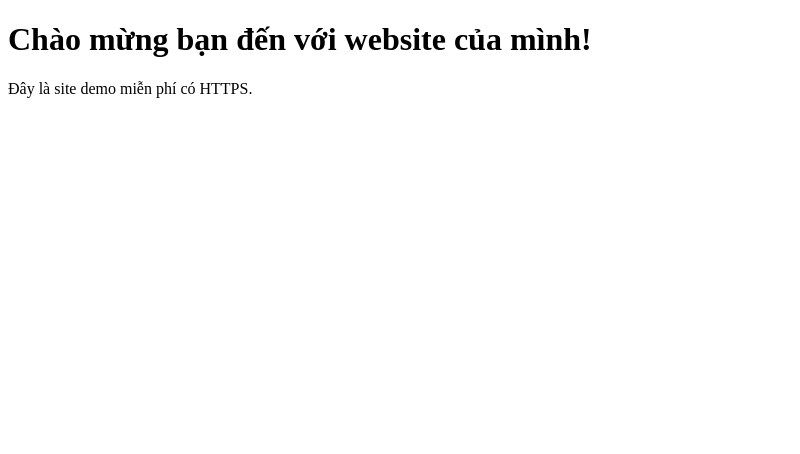
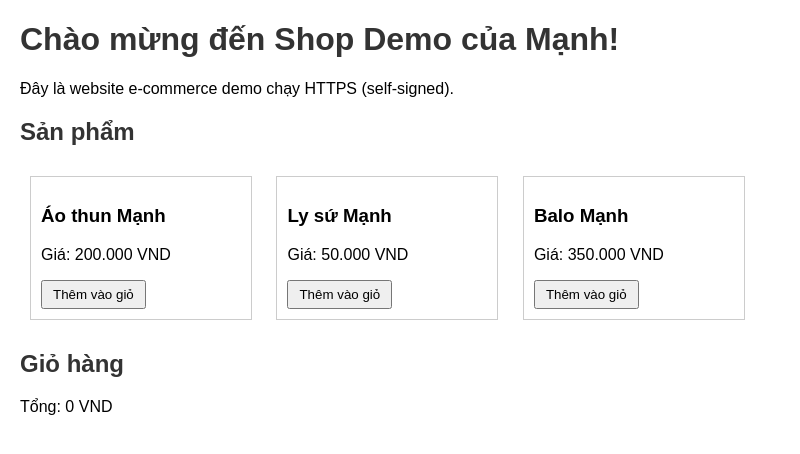
Before and after one commit to manh-crypto/manhle.github.io, a plain HTML site: page index.html in a window 1280 px wide. Shown: the whole page, without its empty margins (0-800 px from the left). Drawn offline with Linux system fonts and the light colour scheme.

Commit message:
index.html

```diff
--- a/index.html
+++ b/index.html
@@ -3,10 +3,63 @@
 <head>
     <meta charset="UTF-8">
     <meta name="viewport" content="width=device-width, initial-scale=1.0">
-    <title>Website của Mạnh</title>
+    <title>Shop Demo của Mạnh</title>
+    <style>
+        body { font-family: Arial, sans-serif; margin: 20px; }
+        h1, h2 { color: #333; }
+        .product { border: 1px solid #ccc; padding: 10px; margin: 10px; display: inline-block; width: 200px; vertical-align: top; }
+        button { padding: 5px 10px; cursor: pointer; }
+        #cart { list-style-type: none; padding: 0; }
+        #cart li { margin-bottom: 5px; }
+    </style>
 </head>
 <body>
-    <h1>Chào mừng bạn đến với website của mình!</h1>
-    <p>Đây là site demo miễn phí có HTTPS.</p>
+    <h1>Chào mừng đến Shop Demo của Mạnh!</h1>
+    <p>Đây là website e-commerce demo chạy HTTPS (self-signed).</p>
+
+    <h2>Sản phẩm</h2>
+    <div id="products">
+        <div class="product">
+            <h3>Áo thun Mạnh</h3>
+            <p>Giá: 200.000 VND</p>
+            <button onclick="addToCart('Áo thun Mạnh', 200000)">Thêm vào giỏ</button>
+        </div>
+        <div class="product">
+            <h3>Ly sứ Mạnh</h3>
+            <p>Giá: 50.000 VND</p>
+            <button onclick="addToCart('Ly sứ Mạnh', 50000)">Thêm vào giỏ</button>
+        </div>
+        <div class="product">
+            <h3>Balo Mạnh</h3>
+            <p>Giá: 350.000 VND</p>
+            <button onclick="addToCart('Balo Mạnh', 350000)">Thêm vào giỏ</button>
+        </div>
+    </div>
+
+    <h2>Giỏ hàng</h2>
+    <ul id="cart"></ul>
+    <p id="total">Tổng: 0 VND</p>
+
+    <script>
+        let cartItems = [];
+        let total = 0;
+
+        function addToCart(name, price){
+            cartItems.push({name, price});
+            total += price;
+            updateCart();
+        }
+
+        function updateCart(){
+            const cartEl = document.getElementById('cart');
+            cartEl.innerHTML = '';
+            cartItems.forEach(item => {
+                const li = document.createElement('li');
+                li.textContent = `${item.name} - ${item.price.toLocaleString()} VND`;
+                cartEl.appendChild(li);
+            });
+            document.getElementById('total').textContent = `Tổng: ${total.toLocaleString()} VND`;
+        }
+    </script>
 </body>
 </html>
```
